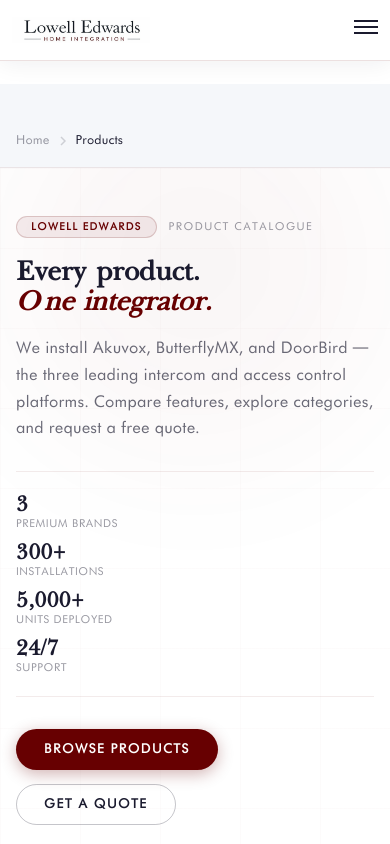
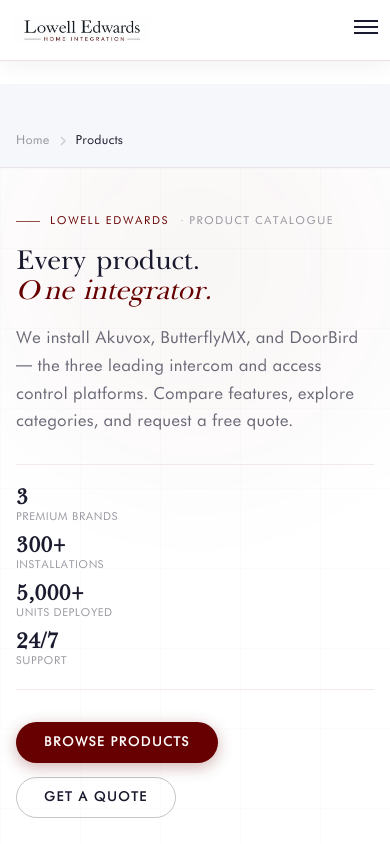
Before and after one commit to neeti-atvantiq/Lowell-Edwards, a Next.js app: page /products in a window 390 px wide. Shown: the top 844 px of the page. Built offline with nearby package versions, Linux system fonts and the light colour scheme; no server answers; what react-google-recaptcha-v3 would draw is missing.

Commit message:
small changes

```diff
--- a/src/app/globals.css
+++ b/src/app/globals.css
@@ -122,14 +122,14 @@
 .nav-links a { font-family: var(--fb); font-size: 16px; font-weight: 400; letter-spacing: .06em; color: #161A20; padding: 8px 14px; border-radius: 4px; transition: color .2s, background .2s; }
 .nav-links a:hover { color: var(--cream); background: rgba(103,0,1,.07); }
 .nav-right { display: flex; align-items: center; gap: 18px; }
-.nav-phone { font-family: var(--fb); font-size: 15px; font-weight: 500; color: var(--gold); display: flex; align-items: center; gap: 7px; }
+.nav-phone { font-family: var(--fb); font-size: 16px; font-weight: 500; color: var(--gold); display: flex; align-items: center; gap: 7px; }
 .nav-phone svg { opacity: .8; }
 
 /* HERO */
 .hero { min-height: 88vh; max-height: 100vh; background: #1A1A2E; padding-top: 45px; position: relative; overflow: hidden; display: flex; flex-direction: column; justify-content: center; }
 .hero-building-bg { position: absolute; inset: 0; width: 100%; height: 100%; pointer-events: none; z-index: 0; }
 .hero-bg-img { object-fit: cover; object-position: center center; filter: saturate(1.04) contrast(1.03); }
-.hero-veil { position: absolute; inset: 0; pointer-events: none; z-index: 1; background: linear-gradient(105deg, rgba(10, 8, 20, .68) 0%, rgba(10, 8, 20, .42) 35%, rgba(10, 8, 20, .12) 65%, rgba(10, 8, 20, 0) 90%); }
+.hero-veil { position: absolute; inset: 0; pointer-events: none; z-index: 1; background: linear-gradient(105deg, rgba(10, 8, 20, .82) 0%, rgba(10, 8, 20, .6) 35%, rgba(10, 8, 20, .35) 65%, rgba(10, 8, 20, .18) 90%); }
 .hero-inner { position: relative; z-index: 2; max-width: 1380px; margin: 0 auto; width: 100%; padding: 60px 28px; }
 .hero-text-col { max-width: 660px; }
 .hero-eyebrow { display: flex; align-items: center; gap: 14px; margin-bottom: 24px; font-family: var(--fb); font-size: 14px; font-weight: 700; letter-spacing: .15em; text-transform: uppercase; color: var(--gold2); text-shadow: 0 1px 12px rgba(187, 187, 187, 0.624); }
@@ -164,7 +164,7 @@
 }
 .hero h1 { color: #FFFFFF; text-shadow: 0 2px 32px rgba(0,0,0,.5); margin-bottom: 24px; }
 .hero h1 .em { color: var(--gold2); }
-.hero-desc { color: rgba(255,255,255,.85); margin-bottom: 42px; max-width: 480px; text-shadow: 0 1px 12px rgba(0,0,0,.7); }
+.hero-desc { color: rgb(255, 255, 255); margin-bottom: 42px; max-width: 480px; text-shadow: 0 1px 12px rgba(0,0,0,.7); }
 .hero-actions { display: flex; gap: 12px; flex-wrap: wrap; }
 .hero .btn-outline { color: #FFFFFF !important; border-color: rgba(255,255,255,.45) !important; background: rgba(255,255,255,.10) !important; backdrop-filter: blur(8px); }
 .hero .btn-outline:hover { color: #FFFFFF !important; border-color: #FFFFFF !important; background: rgba(255,255,255,.20) !important; }
@@ -499,7 +499,7 @@
 /* SERVICE MODAL */
 .service-modal-overlay { position: fixed; inset: 0; z-index: 9999; background: rgba(10,8,20,.55); backdrop-filter: blur(4px); -webkit-backdrop-filter: blur(4px); display: flex; align-items: center; justify-content: center; padding: 24px; animation: fadeIn .2s ease; }
 @keyframes fadeIn { from { opacity: 0; } to { opacity: 1; } }
-.service-modal { position: relative; width: 100%; max-width: 520px; background: #FAFBFC; border: 1px solid rgba(26,26,46,.08); box-shadow: 0 24px 64px rgba(26,26,46,.18); padding: 44px 40px; animation: slideUp .25s ease; }
+.service-modal { position: relative; width: 100%; max-width: 641px; background: #FAFBFC; border: 1px solid rgba(26,26,46,.08); box-shadow: 0 24px 64px rgba(26,26,46,.18);border-radius: 12px; padding: 44px 40px; animation: slideUp .25s ease; }
 @keyframes slideUp { from { opacity: 0; transform: translateY(16px); } to { opacity: 1; transform: translateY(0); } }
 .service-modal-close { position: absolute; top: 16px; right: 16px; background: none; border: none; cursor: pointer; color: var(--c45); transition: color .2s; }
 .service-modal-close:hover { color: var(--gold); }
--- a/src/app/products/product-page.css
+++ b/src/app/products/product-page.css
@@ -553,12 +553,13 @@
   linear-gradient(90deg, rgba(122,36,38,.03) 1px, transparent 1px);
   background-size: 80px 80px; opacity: .5; }
 .ap-hero-layout { display: grid; grid-template-columns: 1.1fr 1fr; gap: 64px; align-items: center; position: relative; z-index: 1; }
-.ap-hero-content { max-width: 580px; }
+.ap-hero-content { max-width: 680px; }
 .ap-hero-eyebrow { display: flex; align-items: center; gap: 12px; margin-bottom: 20px; flex-wrap: wrap; }
-.ap-hero-badge { display: inline-flex; padding: 5px 14px; background: rgba(122,36,38,.08); border: 1px solid rgba(122,36,38,.2); border-radius: 100px; font-family: var(--fb); font-size: 10px; font-weight: 600; letter-spacing: .12em; text-transform: uppercase; color: var(--gold); }
+.ap-hero-badge { display: inline-flex; align-items: center; gap: 10px; font-family: var(--fb); font-size: 10.5px; font-weight: 500; letter-spacing: .14em; text-transform: uppercase; color: var(--gold); }
+.ap-hero-badge::before { content: ''; display: inline-block; width: 24px; height: 1px; background: var(--gold); opacity: .7; }
 .ap-hero-label { font-family: var(--fb); font-size: 10.5px; font-weight: 500; letter-spacing: .12em; text-transform: uppercase; color: var(--c45); }
-.ap-hero-title { font-family: var(--fd); font-size: clamp(34px, 4.5vw, 56px); font-weight: 600; letter-spacing: -.02em; line-height: 1.08; color: var(--cream); margin-bottom: 18px; }
-.ap-hero-desc { font-size: 15.5px; color: var(--c65); line-height: 1.72; margin-bottom: 28px; max-width: 500px; }
+.ap-hero-title { font-family: var(--fd); font-size: clamp(34px, 4.5vw, 56px); font-weight: 500; letter-spacing: -.02em; line-height: 1.08; color: var(--cream); margin-bottom: 18px; }
+.ap-hero-desc { font-size: 16px; color: var(--c65); line-height: 1.72; margin-bottom: 28px; max-width: 600px; }
 .ap-hero-stats { display: flex; gap: 28px; padding: 22px 0; border-top: 1px solid var(--gborder2); border-bottom: 1px solid var(--gborder2); margin-bottom: 32px; flex-wrap: wrap; }
 .ap-hero-stat { display: flex; flex-direction: column; gap: 3px; }
 .ap-hero-stat-val { font-family: var(--fd); font-size: 22px; font-weight: 600; color: var(--cream); line-height: 1; }
--- a/src/components/pages/AllProductsPage.tsx
+++ b/src/components/pages/AllProductsPage.tsx
@@ -167,7 +167,7 @@
             <div className="ap-hero-content reveal">
               <div className="ap-hero-eyebrow">
                 <span className="ap-hero-badge">Lowell Edwards</span>
-                <span className="ap-hero-label">Product Catalogue</span>
+                <span className="ap-hero-label">· Product Catalogue</span>
               </div>
               <h1 className="ap-hero-title">
                 Every product.<br />
--- a/src/components/sections/Hero.tsx
+++ b/src/components/sections/Hero.tsx
@@ -27,12 +27,7 @@
             }}
           >
             Smarter access.<br />
-            <em
-              className="em"
-              style={{ fontStyle: 'italic' }}
-            >
               Safer buildings.
-            </em>
             <br />
           </h1>
           <p
```
